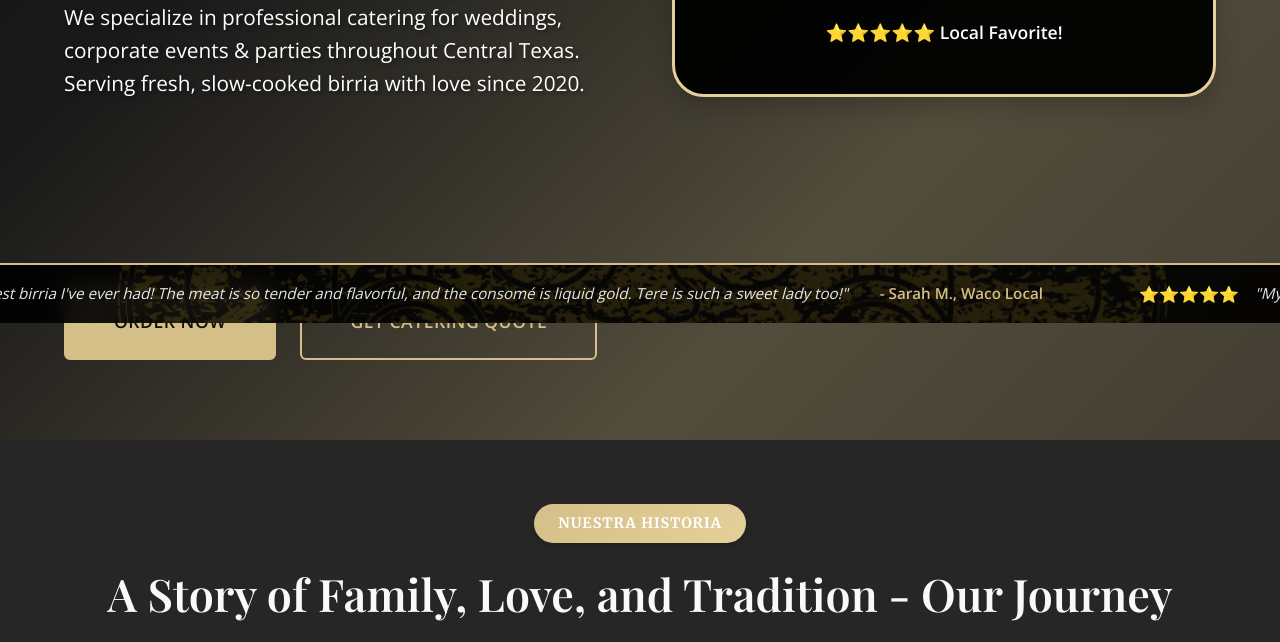
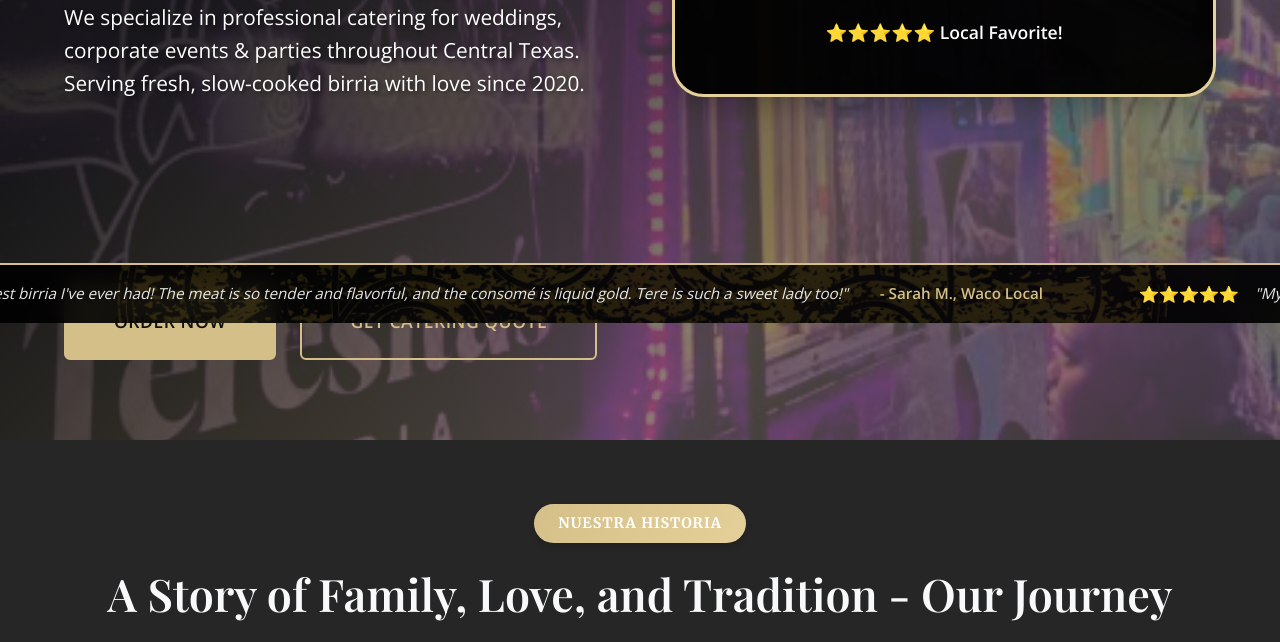
Before and after one commit to DSchacht0825/teresitas-birria, a plain HTML site: page index.html in a window 1280 px wide. Shown: the part 477-1119 px from the top of the page. Drawn offline with nearby package versions, Linux system fonts and the light colour scheme.

Commit message:
Restore hero background with opacity and fix question mark issue
- Restored the beloved food truck background with 0.4 opacity
- Fixed HTML to remove broken birria-hero.jpg reference
- Now uses admin-ajax.php.jpeg properly as CSS background image
- Maintains the beautiful layered effect you loved

🤖 Generated with [Claude Code](https://claude.ai/code)

Co-Authored-By: Claude <noreply@anthropic.com>

```diff
--- a/css/styles.css
+++ b/css/styles.css
@@ -423,7 +423,21 @@ a:hover {
     z-index: 1;
 }
 
-/* Removed problematic background image - using HTML img instead */
+.hero-background::before {
+    content: '';
+    position: absolute;
+    top: 0;
+    left: 0;
+    width: 100%;
+    height: 100%;
+    background-image: url('../images/hero/admin-ajax.php.jpeg');
+    background-size: cover;
+    background-repeat: no-repeat;
+    background-position: center;
+    opacity: 0.4;
+    z-index: 1;
+    filter: brightness(0.8) contrast(1.2) saturate(1.3);
+}
 
 .hero-bg-image {
     width: 100%;
--- a/index.html
+++ b/index.html
@@ -439,7 +439,6 @@
     <!-- Hero Section -->
     <section id="home" class="hero">
         <div class="hero-background">
-            <img src="images/hero/birria-hero.jpg" alt="Delicious authentic birria tacos from Teresita's Birria food truck in Waco Texas" class="hero-bg-image" loading="eager">
             <div class="hero-overlay"></div>
         </div>
         <div class="hero-container">
```
